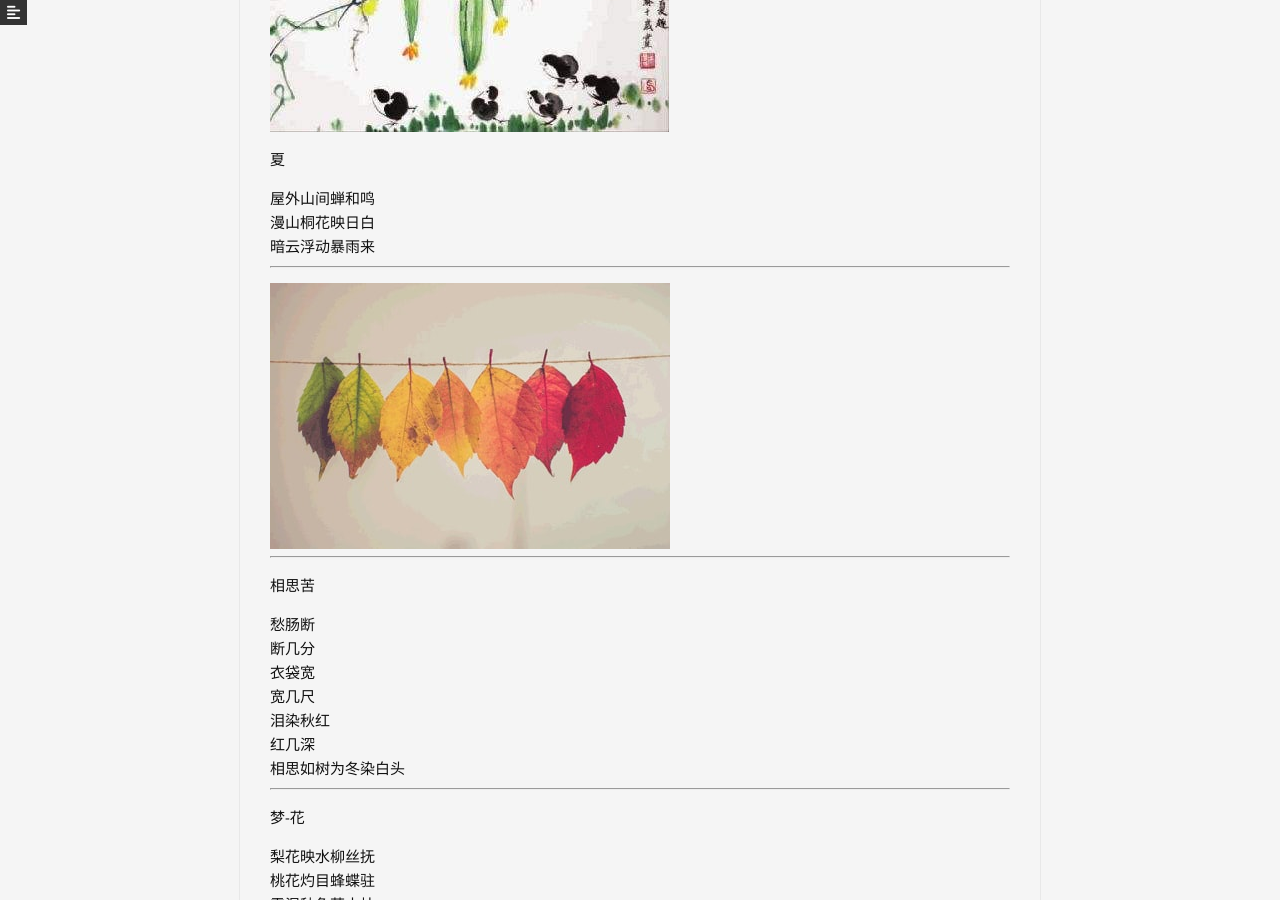
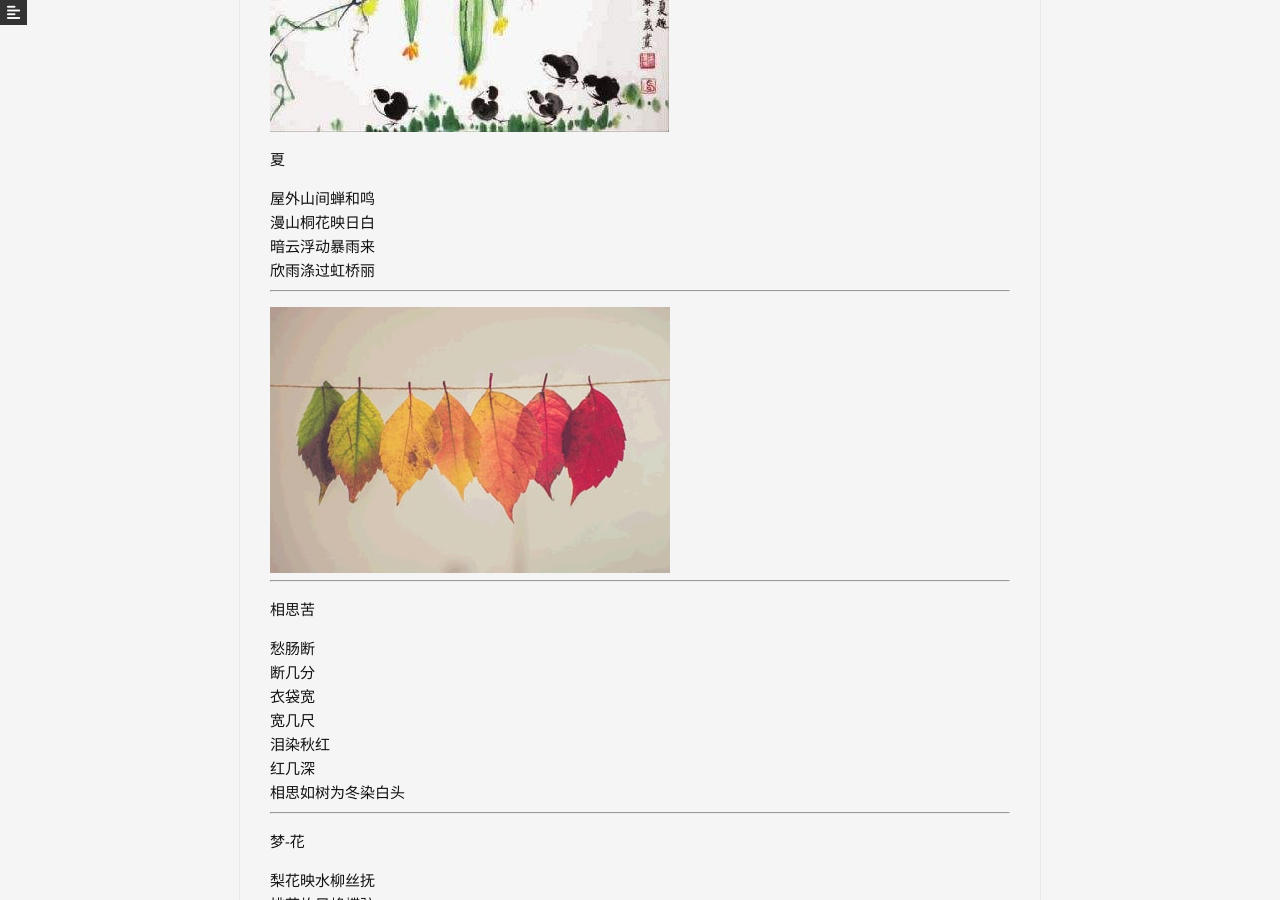
Before and after one commit to GitHubNull/GitHubNull.github.io, a Jekyll site: the page built from _posts/2017-02-05-烟语.markdown, in a window 1280 px wide and 900 px high, scrolled down 1639 px. Built offline with Jekyll 4.4.1, drawn with Linux system fonts in a browser that asks for light colours; nearby versions of some CDN libraries.

Commit message:
fix less

```diff
--- a/_posts/2017-02-05-烟语.markdown
+++ b/_posts/2017-02-05-烟语.markdown
@@ -33,6 +33,7 @@ author: 夜雨
 屋外山间蝉和鸣
 漫山桐花映日白
 暗云浮动暴雨来
+欣雨涤过虹桥丽
 
 ---
 
```
